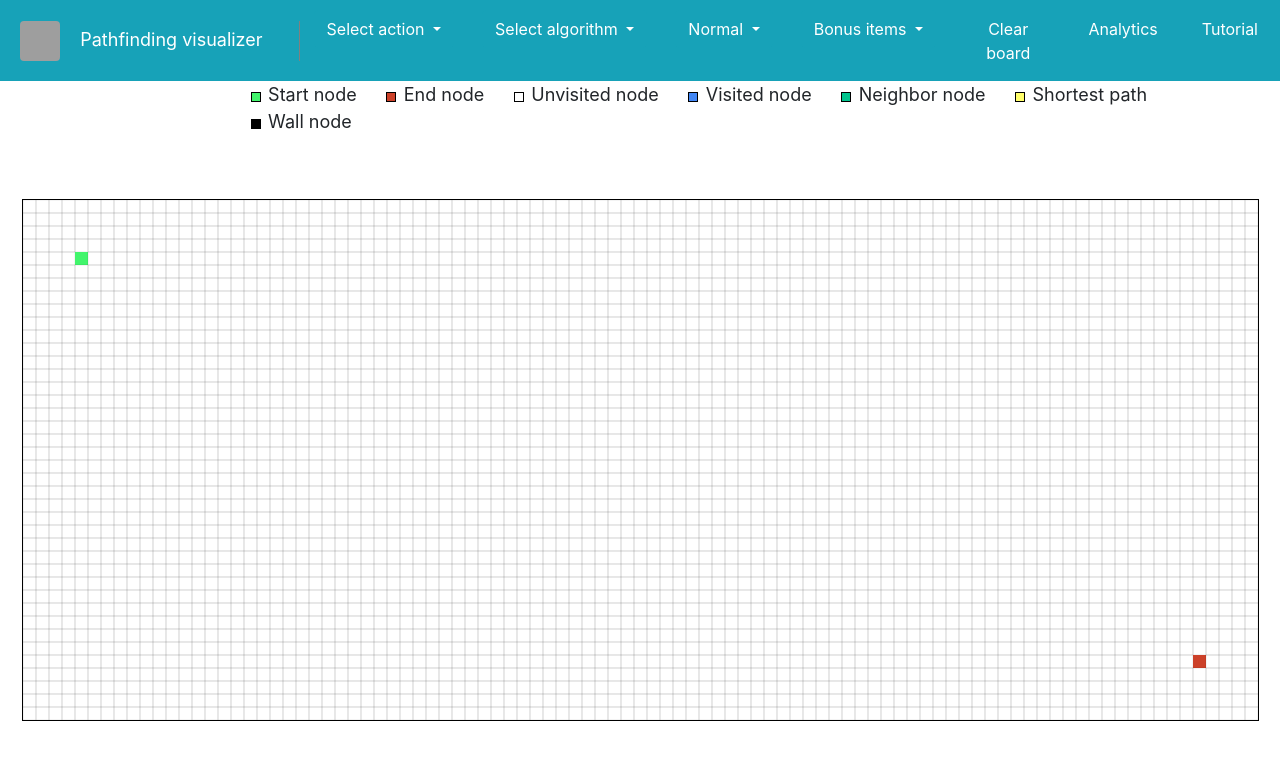
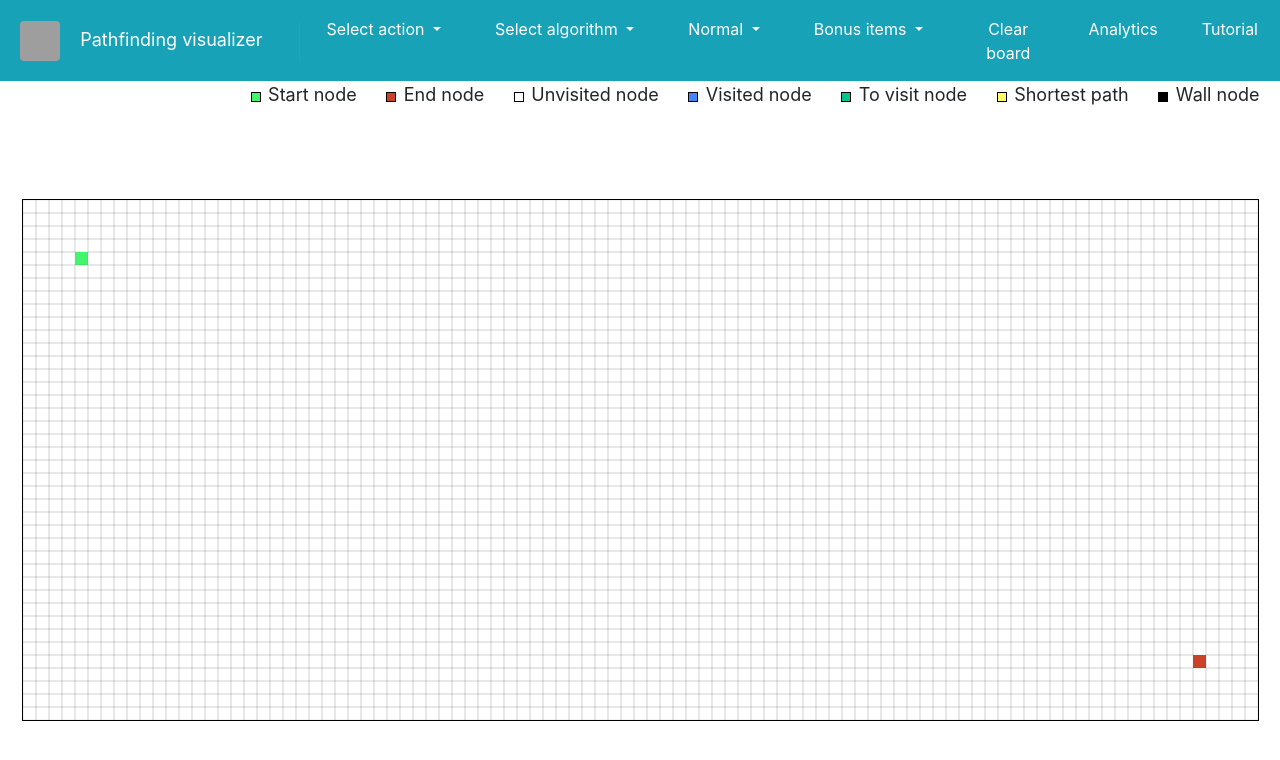
Before and after one commit to ajdinpasic/Pathfinding-visualizer, an Angular app in the folder angular-spa/: page / in a window 1280 px wide. Shown: the top 760 px of the page. Built offline with nearby package versions, Linux system fonts and the light colour scheme; grey boxes are pictures that could not be loaded.

Commit message:
legend title changed

```diff
--- a/angular-spa/src/app/components/grid-menu/grid-menu.component.html
+++ b/angular-spa/src/app/components/grid-menu/grid-menu.component.html
@@ -126,7 +126,7 @@
             <div class="visit"></div>Visited node
         </li>
         <li class="tutorial-nodes">
-            <div class="neighbor"></div>Neighbor node
+            <div class="neighbor"></div>To visit node
         </li>
         <li class="tutorial-nodes">
             <div class="shortest"></div>Shortest path
```
